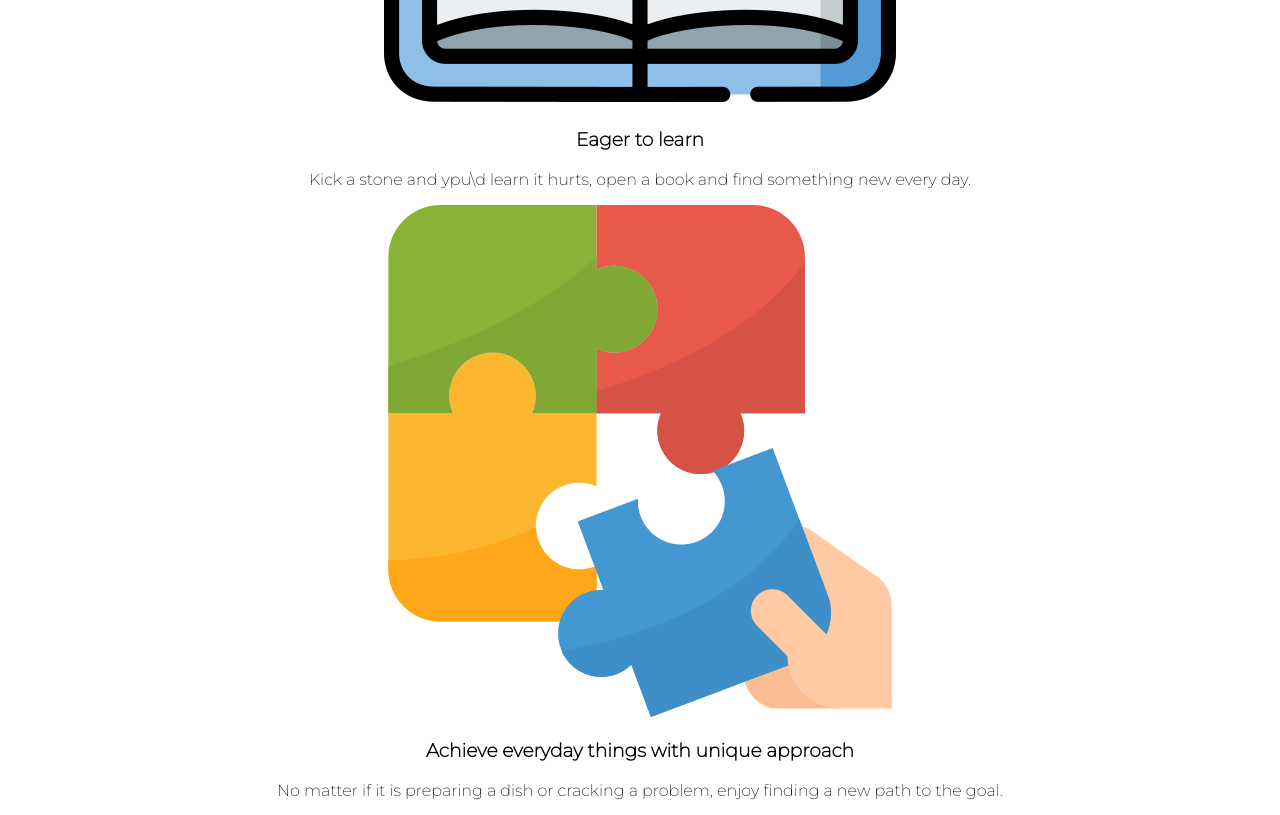
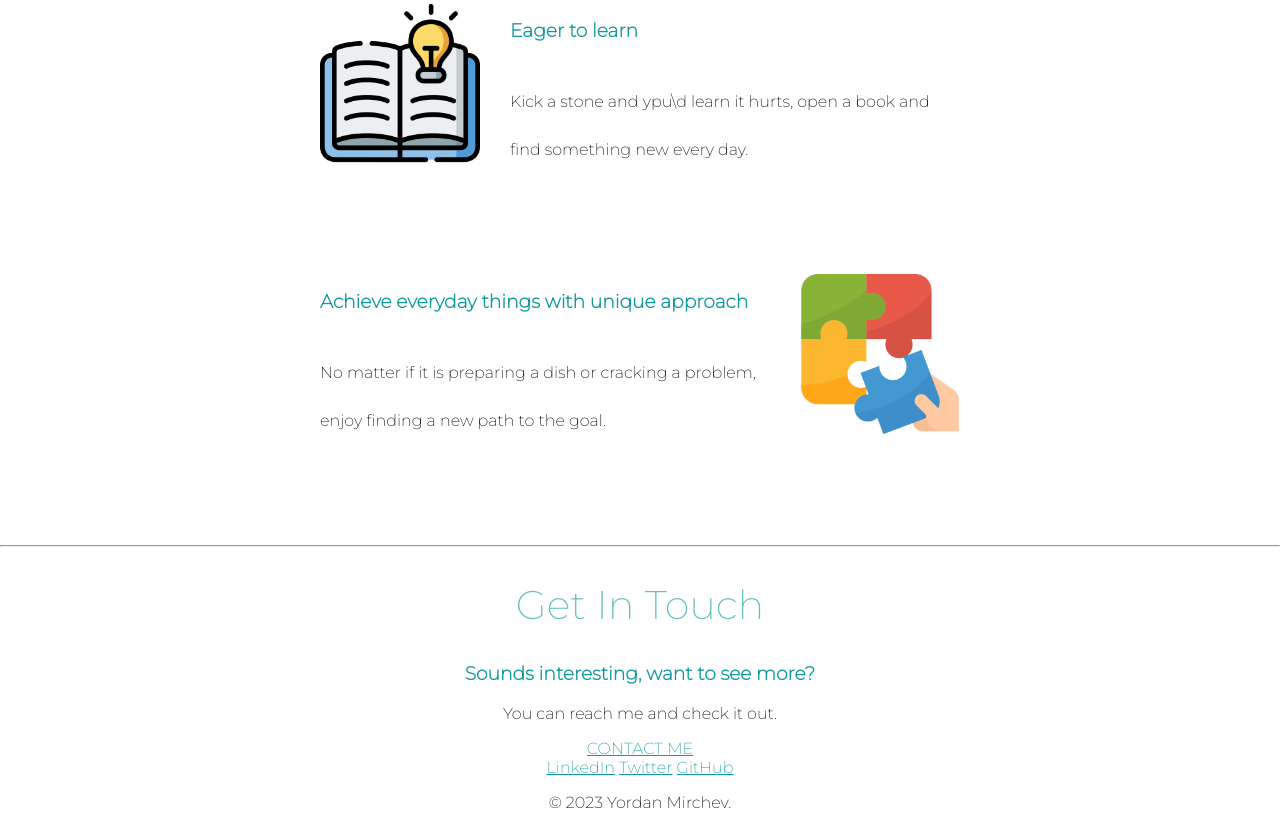
Before and after one commit to yordanmirchev/personalSite, a plain HTML site: page index.html in a window 1280 px wide. Shown: the part 1157-1972 px from the top of the page. Drawn offline with Linux system fonts and the light colour scheme.

Commit message:
Final changes

```diff
--- a/css/styles.css
+++ b/css/styles.css
@@ -16,9 +16,26 @@ h1 {
 	width:5%;
 	margin: 0 auto 0 auto;
 	*/
+	/*Sizes : 16px = 100% = 1em*/
+	margin:50px auto 0 auto;
+	font-size:5.62rem;
+	color:#66BFBF;
+	line-height:2;
 
-	margin-top:0;
+}
 
+h2 {
+ font-size:2.5rem;
+ color:#66BFBF;
+ font-weight: normal;
+}
+
+h3 {
+ color:#11999E;
+}
+
+a {
+ color:#11999E;
 }
 
 
@@ -41,6 +58,26 @@ h1 {
     padding-top:100px;
 }
 
+.skill-row{
+ text-align: left;
+ width:50%;
+ margin: 100px auto;
+ line-height:3;
+}
+
+.book-image{
+	width:25%;
+	float: left;
+    margin-right: 30px;
+}
+
+.jigsaw-image{
+	width:25%;
+	float: right;
+    margin-left: 30px;
+}
+
+
 .middle-container{
 }
 
--- a/index.html
+++ b/index.html
@@ -14,7 +14,7 @@
 	<div class="top-container">
 		<img class="top-cloud" src="images/cloud.png" alt="cloud image">
 		<h1>I am Yordan</h1>
-		<p>Software Engineer</p>
+		<h2>Software Engineer</h2>
 
 		<img class="bottom-cloud" src="images/cloud.png" alt="cloud image">
 		<img src="images/mountain.png" alt="mountain image">
```
Also changed, not shown: favicon.ico (added), 1 other file.
